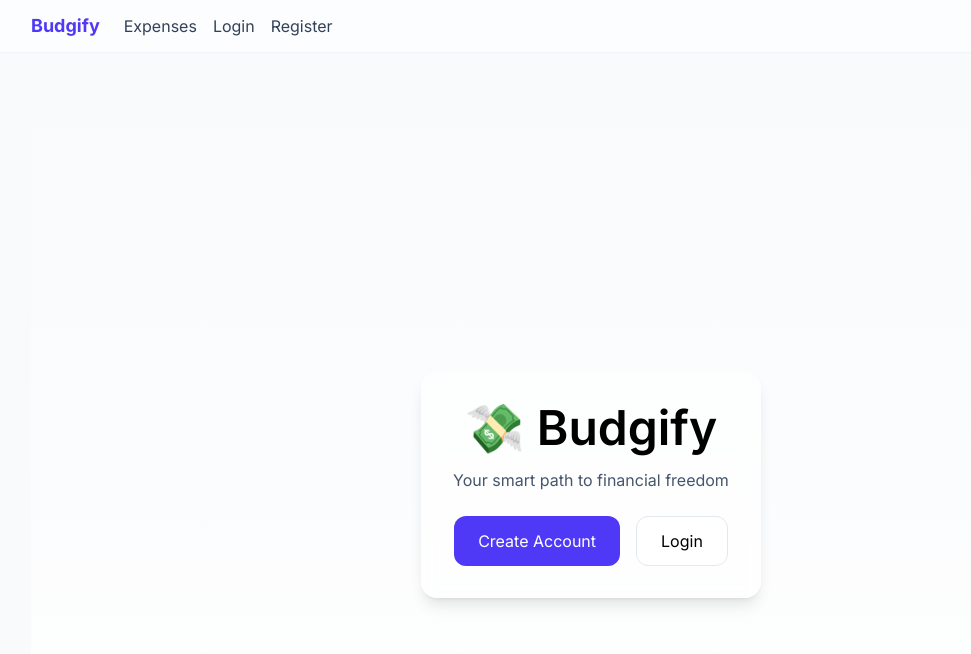
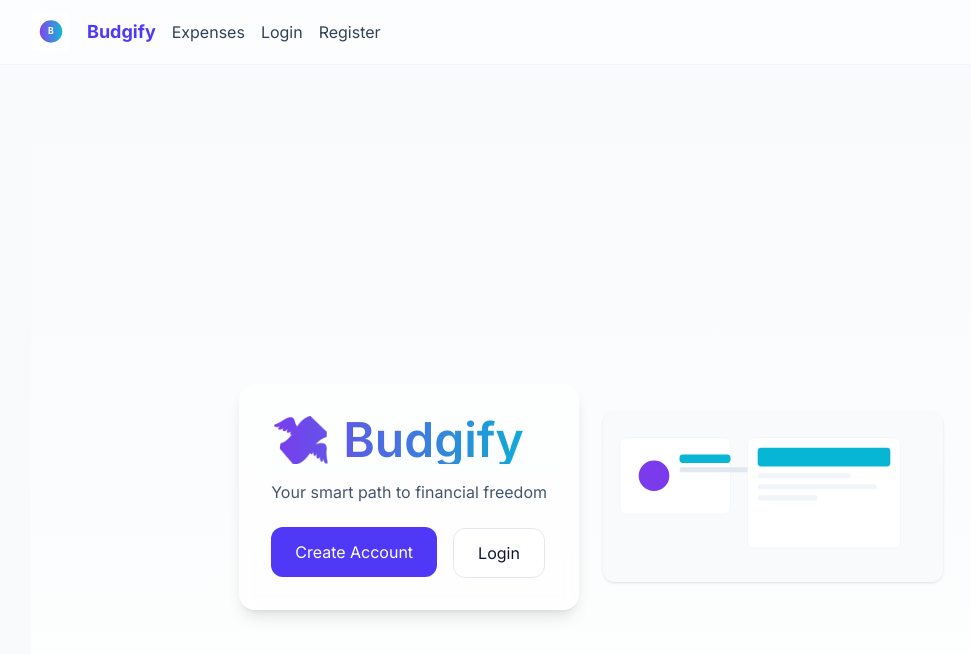
Before and after one commit to code-by-Nikhil/Budgify-ExpenseTracker, a React (Vite) app: page / in a window 1280 px wide. Shown: the top 654 px of the page, without its empty margins (49-1020 px from the left). Built offline with nearby package versions, Linux system fonts and the light colour scheme.

Commit message:
feat(ui): add retro assets, CSS tokens and logo+hero; micro-animations in Navbar/Home

```diff
--- a/src/Home.jsx
+++ b/src/Home.jsx
@@ -1,17 +1,24 @@
 import { useNavigate } from "react-router-dom"
+import hero from './assets/hero-retro.svg'
 
 export default function Home() {
   const navigate = useNavigate();
 
   return (
     <main className="min-h-screen flex items-center justify-center bg-gradient-to-b from-slate-50 to-white">
-      <section className="text-center max-w-2xl mx-auto p-8 backdrop-blur-sm bg-white/60 rounded-2xl shadow-lg">
-        <h1 className="text-4xl md:text-5xl font-semibold mb-4">💸 Budgify</h1>
-        <p className="text-slate-600 mb-6">Your smart path to financial freedom</p>
+      <section className="max-w-6xl mx-auto p-8 grid grid-cols-1 md:grid-cols-2 gap-6 items-center">
+        <div className="backdrop-blur-sm bg-white/60 rounded-2xl shadow-lg p-8">
+          <h1 className="text-4xl md:text-5xl font-semibold mb-4 heading-accent">💸 Budgify</h1>
+          <p className="text-slate-600 mb-6">Your smart path to financial freedom</p>
 
-        <div className="flex flex-col md:flex-row gap-4 justify-center">
-          <button onClick={()=>navigate('/register')} className="px-6 py-3 rounded-xl bg-indigo-600 text-white hover:bg-indigo-700 transition transform hover:-translate-y-0.5">Create Account</button>
-          <button onClick={()=>navigate('/login')} className="px-6 py-3 rounded-xl border border-slate-200 bg-white hover:shadow transition">Login</button>
+          <div className="flex flex-col sm:flex-row gap-4 justify-start">
+            <button onClick={()=>navigate('/register')} className="px-6 py-3 rounded-xl bg-indigo-600 text-white hover:bg-indigo-700 transition micro-bounce">Create Account</button>
+            <button onClick={()=>navigate('/login')} className="px-6 py-3 rounded-xl border border-slate-200 bg-white hover:shadow transition">Login</button>
+          </div>
+        </div>
+
+        <div className="flex justify-center md:justify-end">
+          <img src={hero} alt="illustration" className="w-full max-w-md rounded-xl shadow" />
         </div>
       </section>
     </main>
--- a/src/components/Navbar.jsx
+++ b/src/components/Navbar.jsx
@@ -1,5 +1,7 @@
 import React from 'react'
 import { Link, useNavigate } from 'react-router-dom'
+import { motion as Motion } from 'framer-motion'
+import logo from '../assets/logo-retro.svg'
 
 export default function Navbar() {
   const navigate = useNavigate()
@@ -7,7 +9,8 @@ export default function Navbar() {
   return (
     <header className="sticky top-0 bg-white/60 backdrop-blur-md border-b border-slate-100 z-20">
       <div className="max-w-6xl mx-auto px-4 py-3 flex items-center justify-between">
-        <div className="flex items-center gap-6">
+        <div className="flex items-center gap-4">
+          <Motion.img src={logo} alt="Budgify" className="h-10 w-10 rounded-lg" whileHover={{ scale: 1.08 }} whileTap={{ scale: 0.98 }} />
           <button onClick={()=>navigate('/')} className="text-indigo-600 font-bold text-lg">Budgify</button>
           <nav className="hidden md:flex gap-4 text-slate-700">
             <Link to="/expenses" className="hover:underline">Expenses</Link>
--- a/src/index.css
+++ b/src/index.css
@@ -1,13 +1,34 @@
 @import "tailwindcss";
 
-/* Reset container spacing for Chakra compatibility */
+:root{
+  --retro-accent: linear-gradient(90deg,#7c3aed,#06b6d4);
+  --retro-glass: rgba(255,255,255,0.6);
+  --retro-muted: #64748b;
+}
+
+/* Base styles */
 body{
     margin: 0;
     font-family: Inter, ui-sans-serif, system-ui, -apple-system, "Segoe UI", Roboto, "Helvetica Neue", Arial;
+    background: linear-gradient(180deg,#f8fafc 0%, #ffffff 100%);
+    color: #0f172a;
 }
 
-/* Make chakra container full width on mobile */
-.chakra-container{
-  padding-left: 1rem;
-  padding-right: 1rem;
+/* Glass utility */
+.retro-glass{
+  background: var(--retro-glass);
+  backdrop-filter: blur(6px) saturate(120%);
+  -webkit-backdrop-filter: blur(6px) saturate(120%);
+  border-radius: 1rem;
+  border: 1px solid rgba(15,23,42,0.06);
 }
+
+/* micro animation */
+@keyframes micro-bounce { 0%, 100%{ transform: translateY(0) } 50%{ transform: translateY(-4px) } }
+.micro-bounce{ animation: micro-bounce 3s ease-in-out infinite; }
+
+/* heading accent */
+.heading-accent{ background: var(--retro-accent); -webkit-background-clip: text; background-clip: text; color: transparent }
+
+/* small cleanup of leftover chakra class */
+.chakra-container{ padding-left: 1rem; padding-right: 1rem; }
```
Also changed, not shown: src/assets/hero-retro.svg (added), src/assets/logo-retro.svg (added).
